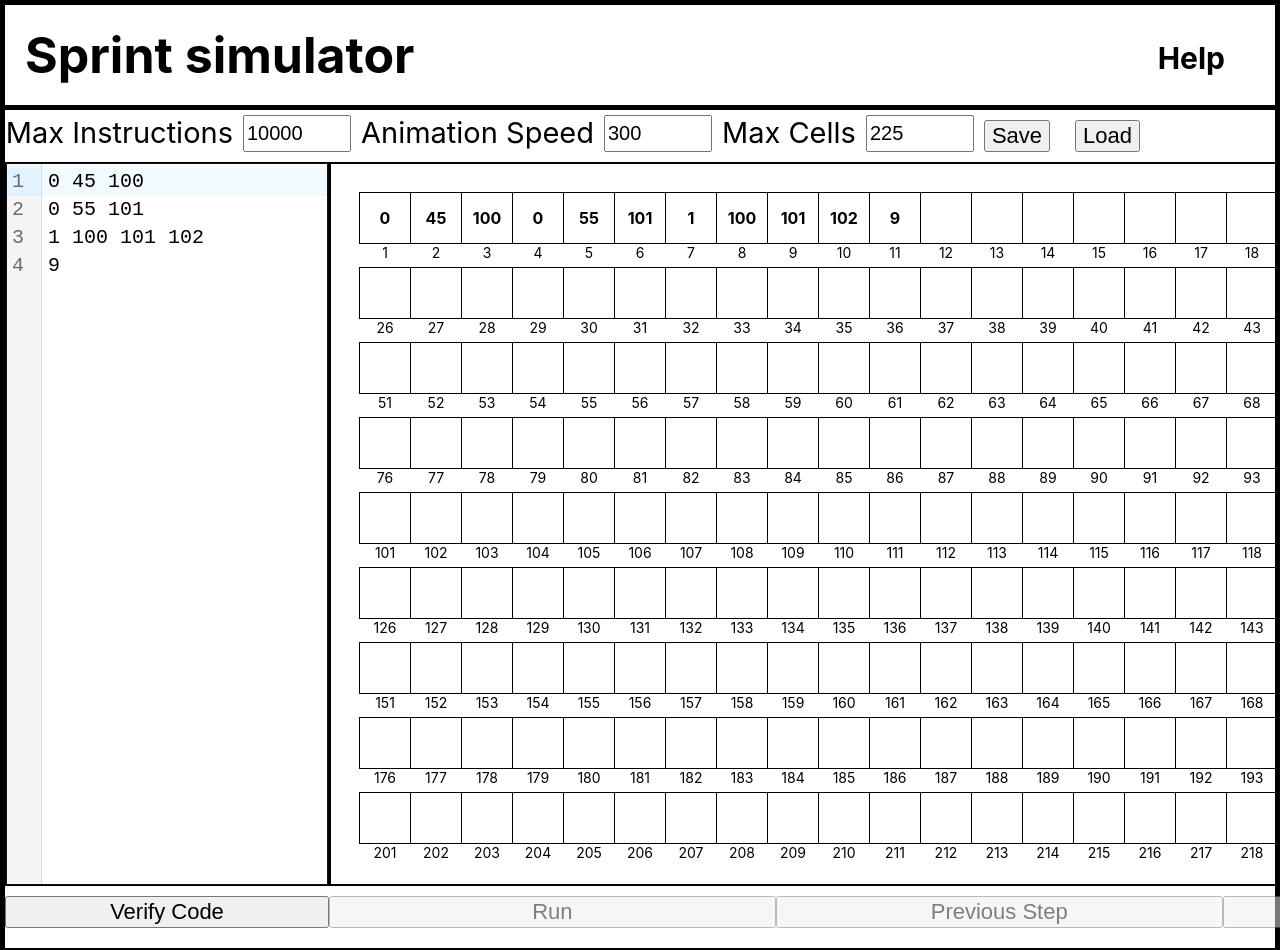
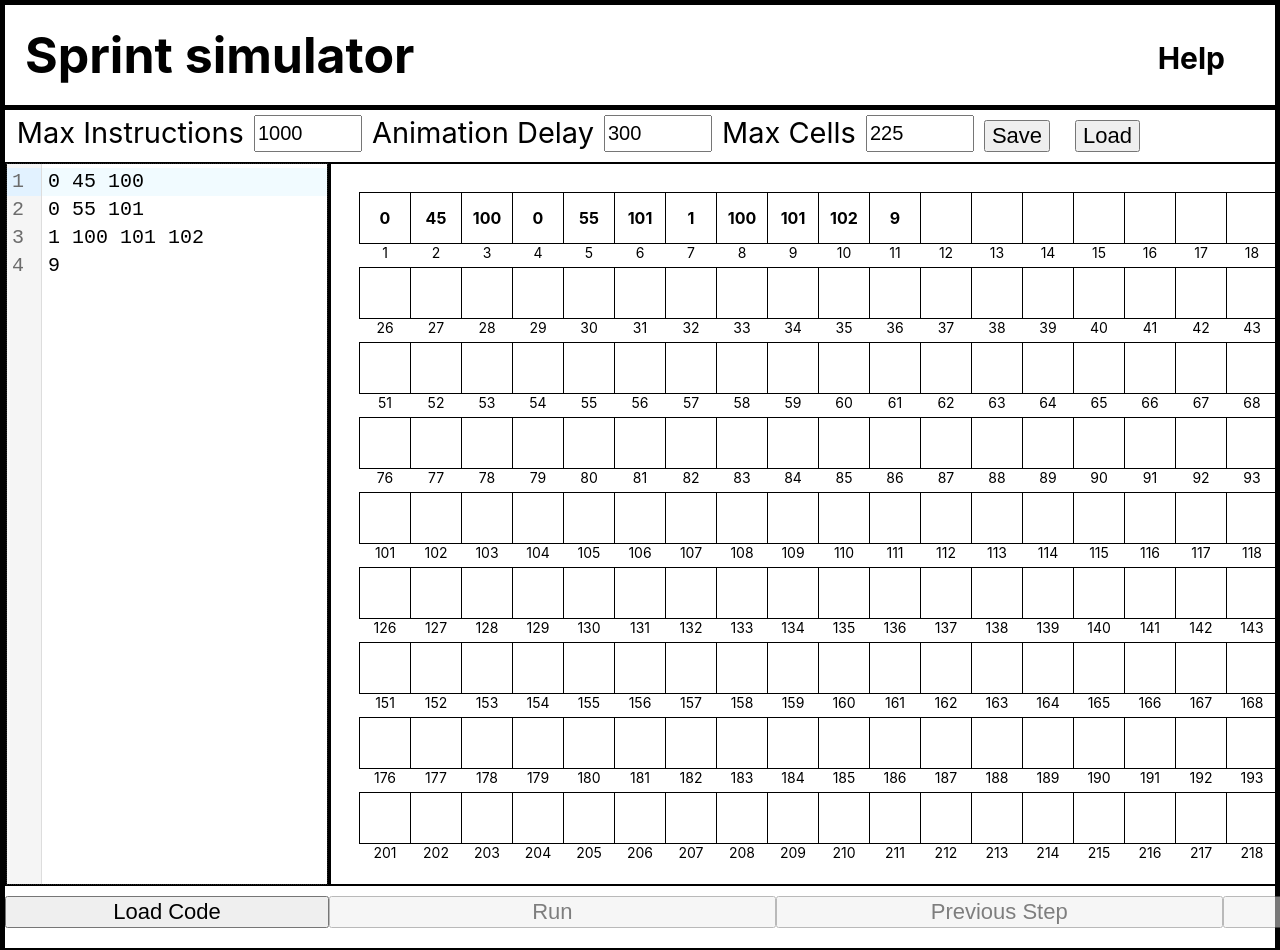
Before and after one commit to ashishkujoy/sprint-ui, a React (Create React App) app: page / in a window 1280 px wide. Shown: the top 950 px of the page. Built offline with nearby package versions, Linux system fonts and the light colour scheme.

Commit message:
show error on invalid first error code

```diff
--- a/src/App.js
+++ b/src/App.js
@@ -51,7 +51,7 @@ function App() {
               onChange={(maxInstruction) => dispatch(Actions.setMaxInstructions(maxInstruction))}
             />
             <AnimationSpeedSelector
-              title='Animation Speed'
+              title='Animation Delay'
               value={state.animationDelay}
               min={0}
               onChange={(speed) => dispatch(Actions.setAnimationSpeed(speed))}
--- a/src/components/Editor.jsx
+++ b/src/components/Editor.jsx
@@ -3,11 +3,11 @@ import CodeMirror from '@uiw/react-codemirror';
 const CodeVerficationButton = ({ codeVerified, onLoadCodeClick }) => {
     if (codeVerified) {
         return (<button className='execute-btn code-verified' disabled={true}>
-            Code Verified
+            Load Code
         </button>)
     } else {
         return (<button className='execute-btn' onClick={onLoadCodeClick}>
-            Verify Code
+            Load Code
         </button>)
     }
 }
--- a/src/state.js
+++ b/src/state.js
@@ -61,6 +61,7 @@ const markPCAndArgs = (registers, sprint) => {
 const removeExtraSpaces = (code) => code.split("\n").filter(line => line.trim() !== '').join("\n");
 
 const executeCode = (state, action) => {
+    try {
         const sprint = Sprint.getInstance(state.maxInstruction, state.maxCellCount, removeExtraSpaces(action.code), { readNumber: () => userInput });
         const initialReg = newCellsWithCode(state.code, state.maxCellCount);
         const registers = markPCAndArgs(
@@ -76,6 +77,14 @@ const executeCode = (state, action) => {
             inputRequiredFromUser: isInputRequiredFromUser(registers, sprint.pc, state),
             userInput: undefined
         };
+    } catch (e) {
+        return {
+            ...state,
+            error: e,
+            showError: true,
+            animationInProgress: false
+        };
+    }
 }
 
 const loadSavedProgramNames = () => {
@@ -206,7 +215,7 @@ export const initialState = {
     userInput: undefined,
     inputRequiredFromUser: false,
     inputModalOpen: false,
-    maxInstruction: 10000,
+    maxInstruction: 1000,
     maxCellCount: defaultCellCount,
 }
 
```
Lines whose indentation alone changed are shown as unchanged.
